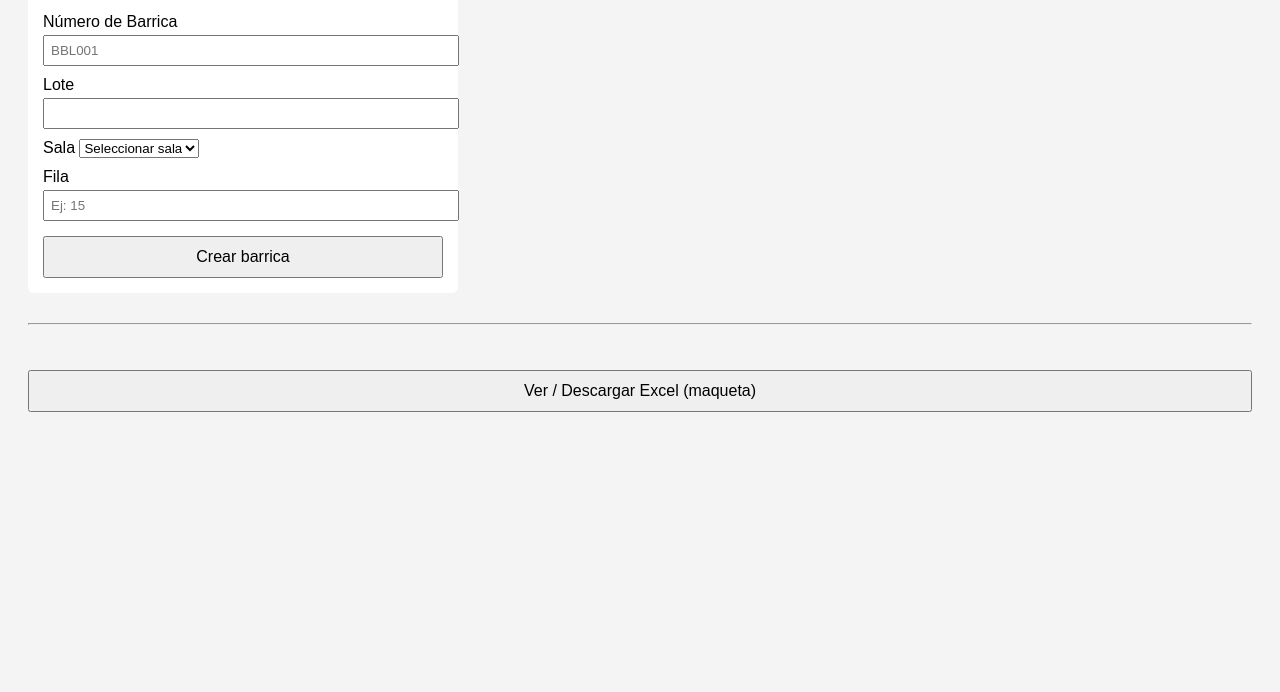
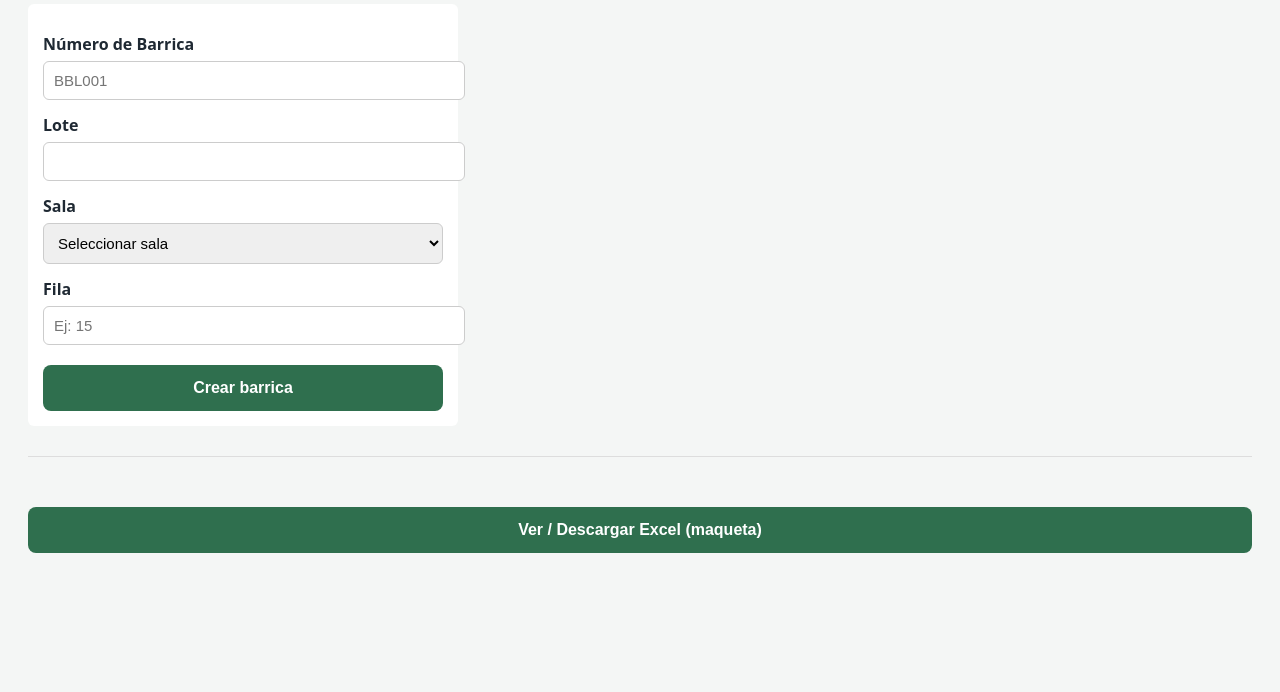
Before and after one commit to leandroArias1/barricas, a website: page frontend/crear.html in a window 1280 px wide. Shown: the part 108-800 px from the top of the page. Drawn offline with Linux system fonts and the light colour scheme.

Commit message:
Arreglo de css para las vistas de crear y editar barrica

```diff
--- a/frontend/crear.html
+++ b/frontend/crear.html
@@ -6,13 +6,31 @@
   <meta name="viewport" content="width=device-width, initial-scale=1.0" />
 
   <style>
+    :root {
+  --primary: #2f6f4e;
+  --primary-dark: #24563c;
+  --bg: #f4f6f5;
+  --card: #ffffff;
+  --text: #1f2933;
+}
+
 body {
-      font-family: Arial, sans-serif;
-      background: #f4f4f4;
+  font-family: system-ui, -apple-system, BlinkMacSystemFont, sans-serif;
+  background: var(--bg);
+  color: var(--text);
   padding: 20px;
 }
+
+hr {
+  margin: 20px 0;
+  border: none;
+  border-top: 1px solid #ddd;
+}
+
+
     h1 {
-      margin-bottom: 10px;
+  text-align: center;
+  margin-bottom: 20px;
 }
     form {
       background: #fff;
@@ -22,20 +40,36 @@
     }
     label {
   display: block;
-      margin-top: 10px;
+  margin-top: 14px;
+  font-weight: 600;
 }
-    input {
+
+input, select {
   width: 100%;
-      padding: 6px;
-      margin-top: 4px;
+  padding: 10px;
+  margin-top: 6px;
+  border-radius: 6px;
+  border: 1px solid #ccc;
+  font-size: 15px;
 }
+
     button {
-      margin-top: 15px;
-      padding: 10px;
+  margin-top: 20px;
+  padding: 14px;
   width: 100%;
   font-size: 16px;
+  font-weight: bold;
+  border: none;
+  border-radius: 8px;
+  background: var(--primary);
+  color: white;
   cursor: pointer;
 }
+
+button:hover {
+  background: var(--primary-dark);
+}
+
     .resultado {
       margin-top: 20px;
       background: #fff;
```
Also changed, not shown: frontend/editar.html (+55 -16 lines). Lines whose indentation alone changed are shown as unchanged.
